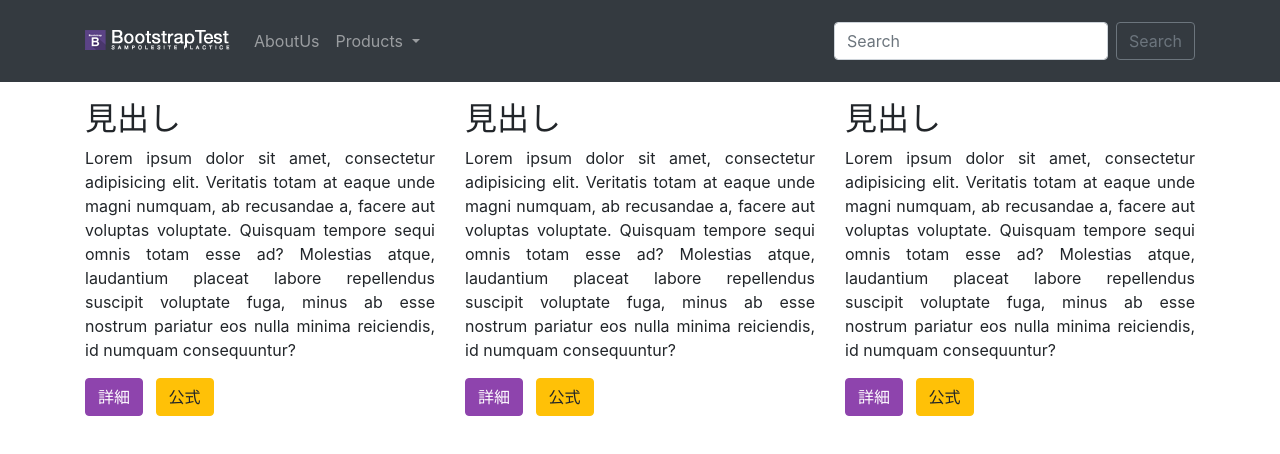
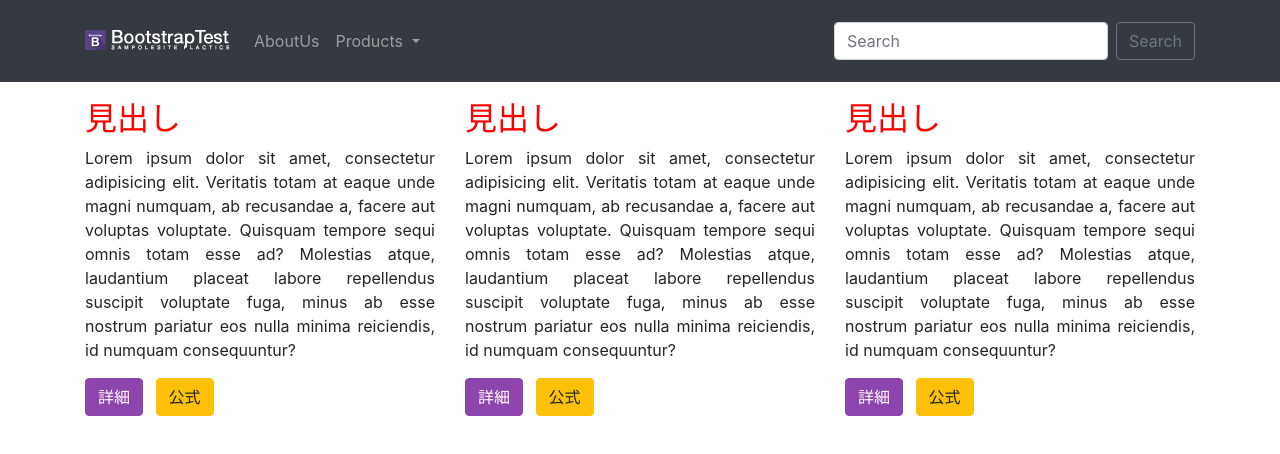
Before and after one commit to zd3h08/BootstrapTest, a website: page assets/index.html in a window 1280 px wide. Drawn offline with nearby package versions, Linux system fonts and the light colour scheme; files that its build step writes are made by us from their sources.

Commit message:
second commit

```diff
--- a/assets/index.html
+++ b/assets/index.html
@@ -5,6 +5,7 @@
     <meta name="viewport" content="width=device-width, initial-scale=1, shrink-to-fit=no">
     <title>test2</title>
     <link rel="stylesheet" href="https://stackpath.bootstrapcdn.com/bootstrap/4.3.1/css/bootstrap.min.css">
+    <link rel="stylesheet" href="css/style.css">
 </head>
 
   <style>
--- a/assets/sass/style.scss
+++ b/assets/sass/style.scss
@@ -1,6 +1,6 @@
 @charset "UTF-8";
 
-h1 {
+h2 {
   color: red;
   &:hover {
     color: blue;
```
Also changed, not shown: html/index.html (+1 -0 lines), html/css/style.css.
